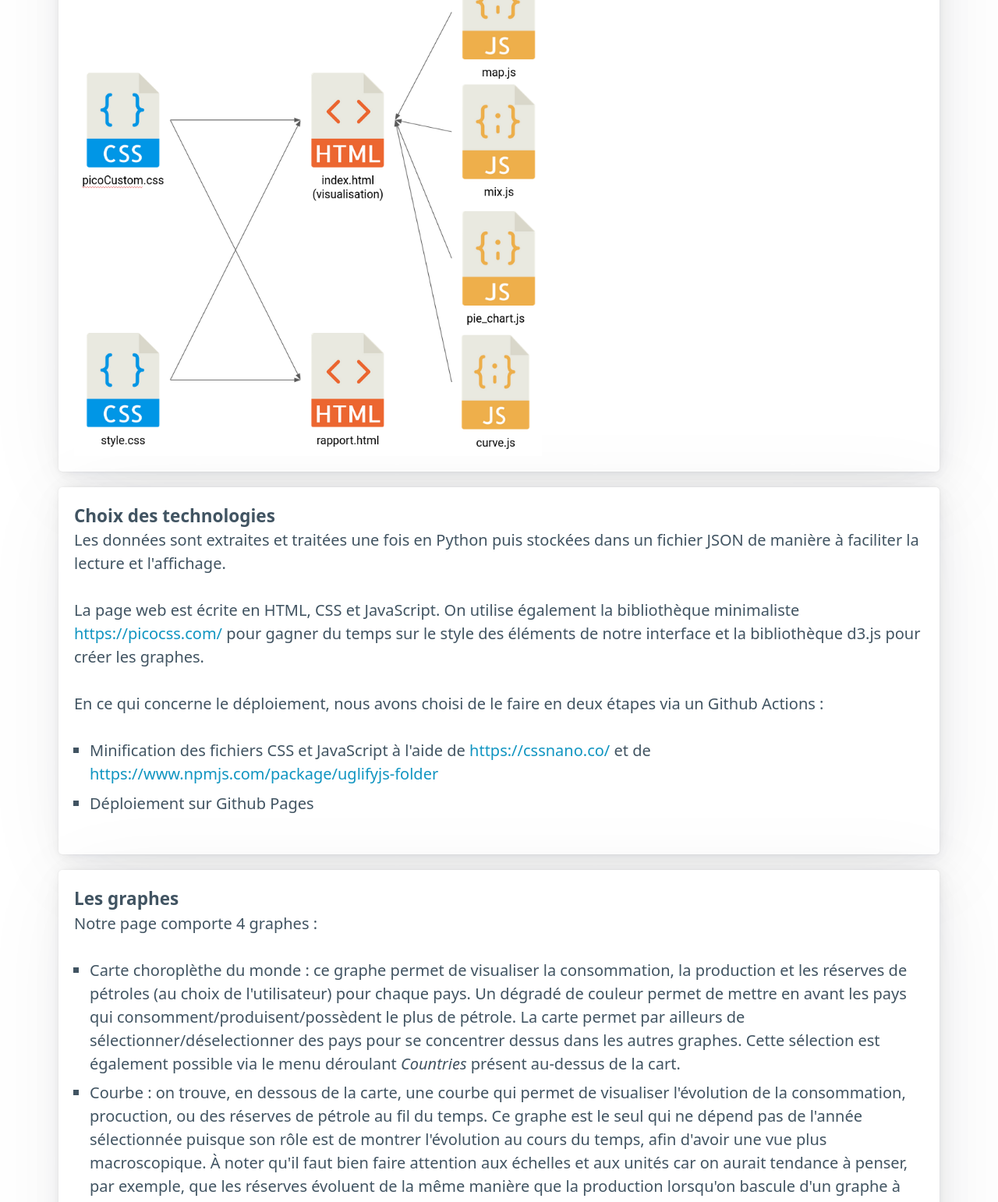
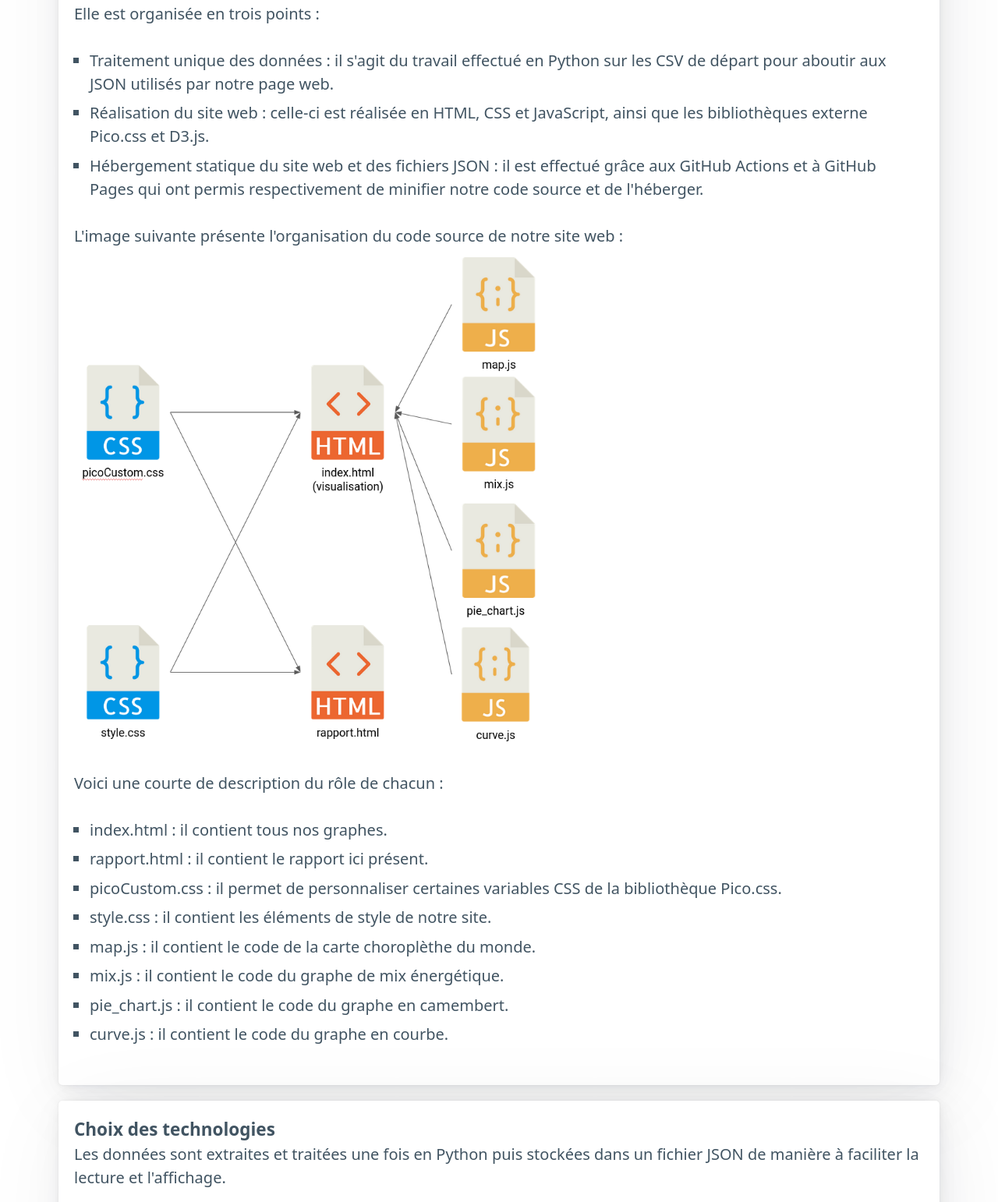
Before and after one commit to Viviane-Q/challenge-open-data, a website: page src/rapport.html in a window 1280 px wide. Shown: the part 1814-3356 px from the top of the page at 78% size. Drawn offline with nearby package versions, Linux system fonts and the light colour scheme.

Commit message:
Rapport - architecture

```diff
--- a/src/rapport.html
+++ b/src/rapport.html
@@ -73,8 +73,60 @@
         </article>
         <article>
             <h5>Architecture</h5>
-            <img src="./Images/architecture.png" alt="" width="600px" height="600px">
-            <img src="../Images/file_structure.png" alt="" width="600px" height="600px">
+            <p>
+                L'image suivante présente une vue d'ensemble de notre projet :
+                <img src="./Images/architecture.png" alt="" width="600px" height="600px">
+            </p>
+            <p>
+                Elle est organisée en trois points :
+            <ul>
+                <li>
+                    Traitement unique des données : il s'agit du travail effectué en Python sur les CSV de départ pour
+                    aboutir aux JSON utilisés par notre page web.
+                </li>
+                <li>
+                    Réalisation du site web : celle-ci est réalisée en HTML, CSS et JavaScript, ainsi que les
+                    bibliothèques externe Pico.css et D3.js.
+                </li>
+                <li>
+                    Hébergement statique du site web et des fichiers JSON : il est effectué grâce aux GitHub Actions et
+                    à GitHub Pages qui ont permis respectivement de minifier notre code source et de l'héberger.
+                </li>
+            </ul>
+            </p>
+            <p>
+                L'image suivante présente l'organisation du code source de notre site web :
+                <img src="./Images/file_structure.png" alt="" width="600px" height="600px">
+            </p>
+            <p>
+                Voici une courte de description du rôle de chacun :
+            <ul>
+                <li>
+                    index.html : il contient tous nos graphes.
+                </li>
+                <li>
+                    rapport.html : il contient le rapport ici présent.
+                </li>
+                <li>
+                    picoCustom.css : il permet de personnaliser certaines variables CSS de la bibliothèque Pico.css.
+                </li>
+                <li>
+                    style.css : il contient les éléments de style de notre site.
+                </li>
+                <li>
+                    map.js : il contient le code de la carte choroplèthe du monde.
+                </li>
+                <li>
+                    mix.js : il contient le code du graphe de mix énergétique.
+                </li>
+                <li>
+                    pie_chart.js : il contient le code du graphe en camembert.
+                </li>
+                <li>
+                    curve.js : il contient le code du graphe en courbe.
+                </li>
+            </ul>
+            </p>
         </article>
         <article>
             <h5>Choix des technologies</h5>
```
